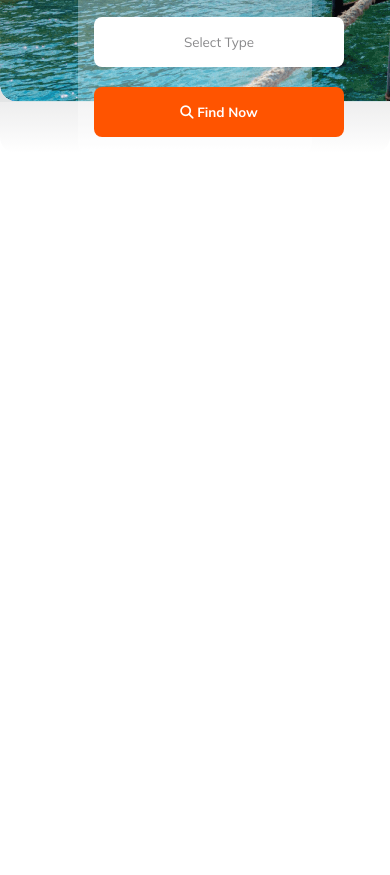
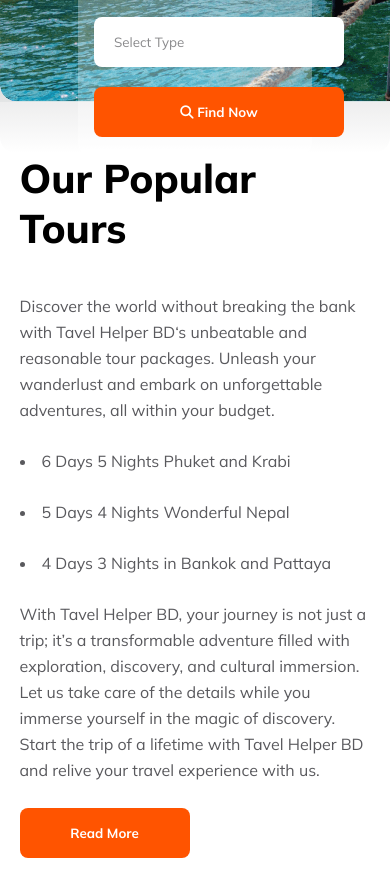
Before and after one commit to Shahadat93/travelhelper-assignment02, a plain HTML site: page index.html in a window 390 px wide. Shown: the part 569-1444 px from the top of the page. Before the commit the page ends 844 px from the top, so only its background shows below. Drawn offline with Linux system fonts and the light colour scheme.

Commit message:
added tour section

```diff
--- a/Styles/style.css
+++ b/Styles/style.css
@@ -9,7 +9,7 @@
 /* Shared style end  */
 
 /* Header style  */
-header{
+header, .popular-tour{
     margin: 0 auto;
     max-width: 1170px;
     margin-top: 50px;
@@ -106,7 +106,7 @@ nav{
     border: 0px;
     margin-right: 10px;
 }
-.search-box .primary-btn{
+.primary-btn{
     width: 150px;
     height: 50px;
     border-radius: 8px;
@@ -121,7 +121,30 @@ nav{
 }
 /* Header style end  */
 
+/* popular tour section style  */
 
+.popular-tour{
+    margin-top: 100px;
+    display: flex;
+    gap: 50px;
+}
+.tour-description h2{
+    font-size: 2.5rem;
+    font-weight: 800;
+    margin-bottom: 40px;
+}
+.tour-description p, .tour-description li{
+    color: rgba(19, 19, 24, 0.70);
+    line-height: 26px;
+    margin-bottom: 25px;
+}
+
+.popular-tour img{
+    max-width: 100%;
+}
+
+
+/* popular tour section style end  */
 
 
 
@@ -163,12 +186,28 @@ nav{
         width: 250px;
         height: 50px;
     }
+    .search-box ::placeholder{
+        text-align: left;
+        padding-left: 20px;
+    }
+
+
+    .popular-tour{
+        flex-direction: column;
+        margin: 0 5%;
+    }
+    .popular-tour img{
+        max-width: 90%;
+    }
+    .primary-btn{
+        width: 170px;
+    }
 }
 
 
 /* Medium Devices  */
 
-@media screen and (min-width:600px ) and (max-width: 960px) {
+@media screen and (min-width: 600px) and (max-width: 960px) {
     .menubar .left-side li{
         display: none;
     }
--- a/index.html
+++ b/index.html
@@ -45,7 +45,18 @@
     </header>
     <!-- header end  -->
     <main>
-
+        <section class="popular-tour">
+            <div class="tour-description">
+                <h2>Our Popular Tours</h2>
+                <p>Discover the world without breaking the bank with Tavel Helper BD‘s unbeatable and reasonable tour packages. Unleash your wanderlust and embark on unforgettable adventures, all within your budget.</p>
+                <li>6 Days 5 Nights Phuket and Krabi</li>
+                <li>5 Days 4 Nights Wonderful Nepal</li>
+                <li>4 Days 3 Nights in Bankok and Pattaya</li>
+                <p>With Tavel Helper BD, your journey is not just a trip; it’s a transformable adventure filled with exploration, discovery, and cultural immersion. Let us take care of the details while you immerse yourself in the magic of discovery. Start the trip of a lifetime with Tavel Helper BD and relive your travel experience with us.</p>
+                <button class="primary-btn">Read More</button>
+            </div>
+            <img src="Images/Rectangle 4.png" alt="">
+        </section>
     </main>
     <footer>
 
```
